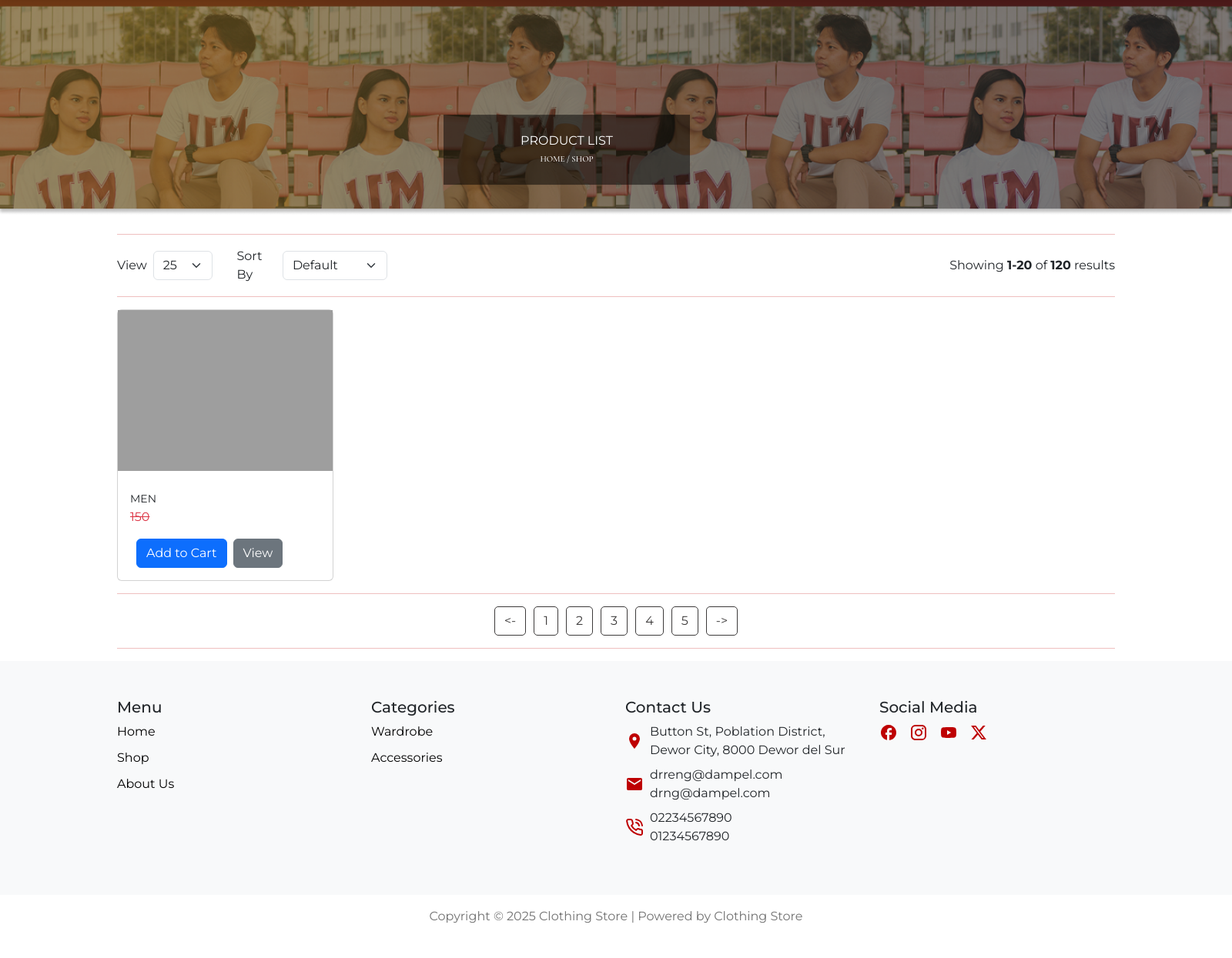
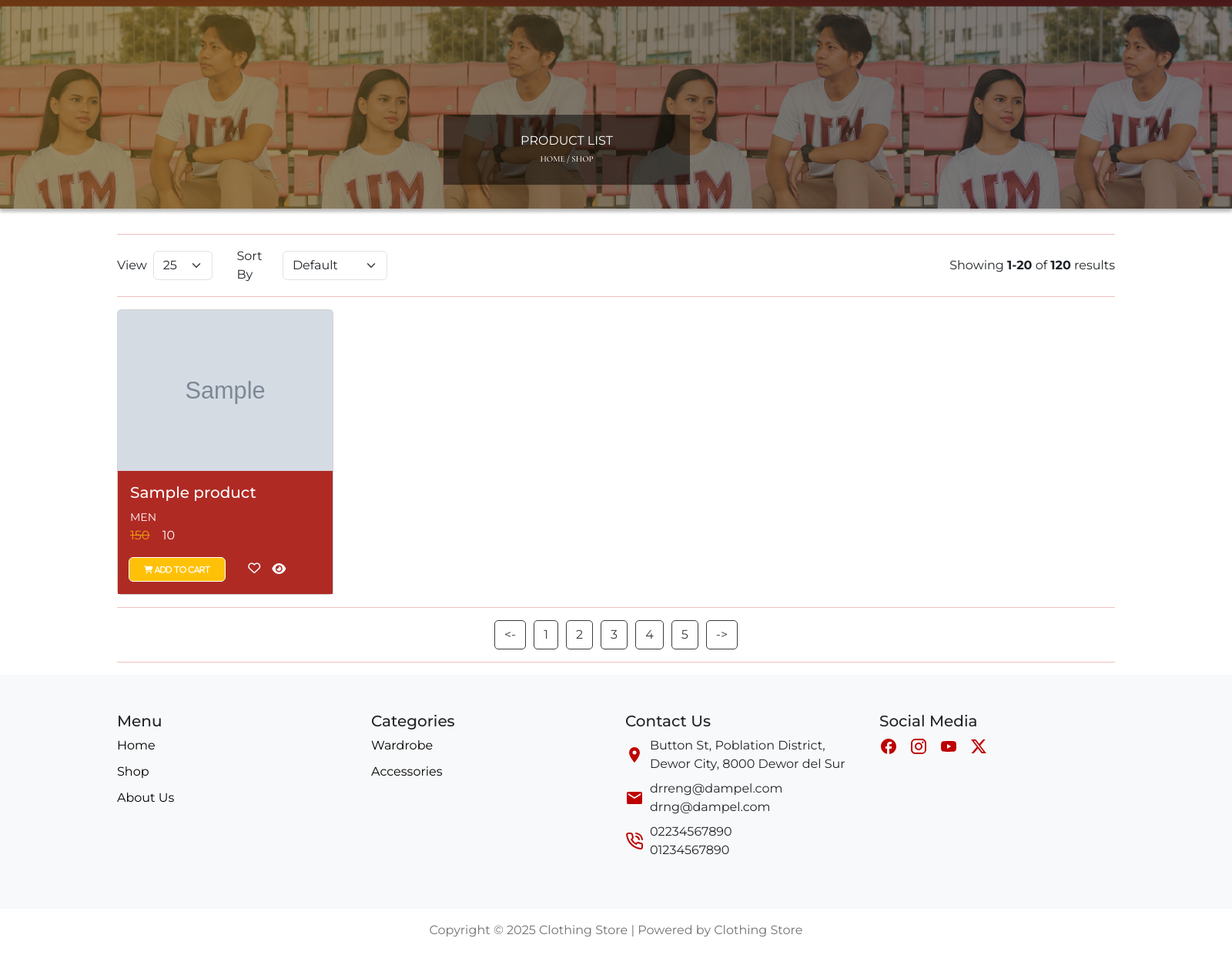
Before and after one commit to yoshbatula/UMERCH, a PHP site: page /shop.php in a window 1600 px wide. Shown: the part 71-1316 px from the top of the page at 77% size. Before the commit the page ends 1271 px from the top, so only its background shows below. Run offline with PHP 8.4, Linux system fonts and the light colour scheme; the visitor is signed in with stand-in values (Sample User, id 1); tables that the repository leaves empty or names only in its code hold one stand-in row (values such as "Sample post"); grey boxes marked "Sample" are stand-in pictures; data that the repository does not hold is empty; some libraries are stand-ins or nearby versions; grey boxes are pictures that could not be loaded.

Commit message:
progress for today

```diff
--- a/css/shop.css
+++ b/css/shop.css
@@ -1,7 +1,4 @@
 @import url('https://fonts.googleapis.com/css2?family=Cormorant+Garamond:ital,wght@0,300;0,400;0,500;0,600;0,700;1,300;1,400;1,500;1,600;1,700&family=Montserrat:ital,wght@0,100..900;1,100..900&family=Roboto:ital,wght@0,100..900;1,100..900&display=swap');
-body {
-    /* color: white; */
-}
 
 .navbar-custom {
     /* background-color: #BE0002; */
@@ -19,7 +16,24 @@
     width: 1600px;
 }
 
+#add-to-cart {
+    border: #ffffff 1px solid;
+    margin-right: 15px;
+    font-size: 12px;
+    transform: translateX(-10px);
+}
 
+#cart-button {
+    font-size: 10px;
+    color: white;
+}
+
+#view-button {
+    text-decoration: none;
+    color: white;
+    font-size: 16px;
+    transform: translate(15px, 4px);
+}
 .search-bar {
     width: 250px;object-fit: fill;
 }
--- a/main/main-page/shop.php
+++ b/main/main-page/shop.php
@@ -14,14 +14,13 @@
     if (!in_array($product_id, $_SESSION['cart'])) {
         $_SESSION['cart'][] = $product_id;
 
-        $product_query = "SELECT Product_ID, Product_Name, Unit_Price, Image FROM products WHERE Product_ID = $product_id";
+        $product_query = "SELECT product_id, product_name, product_price, Image FROM products WHERE product_id = $product_id";
         $product_result = mysqli_query($connection, $product_query);
 
     if ($product = mysqli_fetch_assoc($product_result)) {
-
-            $insert_query = "INSERT INTO carts (Product_ID, Unit_Price, Product_Name, Image)
-                            VALUES ('{$product['Product_ID']}', '{$product['Unit_Price']}',
-                            '{$product['Product_Name']}', '{$product['Image']}')";
+        $insert_query = "INSERT INTO carts (id, product_id, product_name, product_image)
+        VALUES ('{$product['product_id']}', '{$product['product_price']}',
+        '{$product['product_name']}', '{$product['product_image']}')";
 
     mysqli_query($connection, $insert_query);
 }
@@ -47,6 +46,7 @@
     <link rel="preconnect" href="https://fonts.gstatic.com" crossorigin>
     <link href="https://fonts.googleapis.com/css2?family=Cormorant+Garamond:ital,wght@0,300;0,400;0,500;0,600;0,700;1,300;1,400;1,500;1,600;1,700&family=Montserrat:ital,wght@0,100..900;1,100..900&family=Roboto:ital,wght@0,100..900;1,100..900&display=swap" rel="stylesheet">
     <link rel="stylesheet" href="/css/shop.css">
+    <link rel="stylesheet" href="https://cdnjs.cloudflare.com/ajax/libs/font-awesome/6.7.2/css/all.min.css">
 </head>
 <body>
 <!-- NAVIGATION -->
@@ -91,26 +91,59 @@
         <hr>
     </div>
 </section>
-<section>
         <div class="container mt-3">
                 <div class="row g-3">
                     <?php while ($row = mysqli_fetch_assoc($result)) { ?>
                         <div class="col-md-3">
                             <div class="card custom-card-height" style="width: 90%; height: 100%;">
-                        <img src="/assets/images/<?php echo $row['Image']; ?>" alt="<?php echo $row['Product_Name']; ?>" class="product-image" class="thumbnail">
-                        <div class="card-body">
-                            <h5 class="card-title"><?= $row['Product_Name'] ?></h5>
-                            <small class="card-text">MEN</small>
+                                <img src="/assets/images/<?php echo $row['product_image']; ?>" alt="<?php echo $row['product_name']; ?>" class="product-image" class="thumbnail">
+                                <div class="card-body" style="background-color: #B02A24;">
+                                    <h5 class="card-title" style="color: white;"><?= $row['product_name'] ?></h5>
+                                    <small class="card-text" style="color: white;">MEN</small>
                                     <div class="d-flex flex-row gap-2">
-                                <p class="card-text text-decoration-line-through text-danger">150</p>
-                                <p class="card-text text-success">&nbsp;&nbsp;<?= $row['Unit_Price'] ?></p>
+                                        <p class="card-text text-decoration-line-through text-warning opacity-75">150</p>
+                                        <p class="" style="color: white;">&nbsp;&nbsp;<?= $row['product_price'] ?></p>
                                     </div>
                                     <div class="d-flex flex-row ms-2">
                                         <form method="POST" action="<?= $_SERVER['PHP_SELF'] ?>">
-                                    <input type="hidden" name="product_id" value="<?= $row['Product_ID'] ?>">
-                                    <input type="submit" value="Add to Cart" class="btn btn-primary">
+                                            <input type="hidden" name="product_id" value="<?= $row['product_id'] ?>">
+                                            <a class="btn btn-warning" id="add-to-cart" href="#"> <i class="fa-solid fa-cart-shopping" id="cart-button" style="font-size: 10px; width: 100px; height: 10px;"> Add to Cart</i></a>
+                                            <a href="#"><i class="fa-regular fa-heart" style="color: white; font-size: 16px"></i></a>
                                         </form>
-                                <a href="product.php?id=<?= $row['Product_ID'] ?>" class="btn btn-secondary ms-2">View</a>
+                                        <!-- View Button -->
+                                        <a href="#" data-bs-toggle="modal" data-bs-target="#productModal<?= $row['product_id'] ?>"><i class="fa-solid fa-eye" id="view-button"></i></a>
+
+                                        <!-- Product Modal -->
+                                        <div class="modal fade" id="productModal<?= $row['product_id'] ?>" tabindex="-1" aria-labelledby="productModalLabel<?= $row['product_id'] ?>" aria-hidden="true">
+                                            <div class="modal-dialog modal-lg">
+                                                <div class="modal-content">
+                                                    <div class="modal-header">
+                                                        <h5 class="modal-title" id="productModalLabel<?= $row['product_id'] ?>"><?= $row['product_name'] ?></h5>
+                                                        <button type="button" class="btn-close" data-bs-dismiss="modal" aria-label="Close"></button>
+                                                    </div>
+                                                    <div class="modal-body">
+                                                        <div class="row">
+                                                            <div class="col-md-6">
+                                                                <img src="/assets/images/<?= $row['product_image'] ?>" alt="<?= $row['product_name'] ?>" class="img-fluid">
+                                                            </div>
+                                                            <div class="col-md-6">
+                                                                <h5>Description</h5>
+                                                                <p><?= $row['product_description'] ?></p>
+                                                                <h5>Price</h5>
+                                                                <p><?= $row['product_price'] ?></p>
+                                                                <h5>Stock Count</h5>
+                                                                <p><?= $row['stock'] ?></p>
+                                                                <form method="POST" action="<?= $_SERVER['PHP_SELF'] ?>">
+                                                                    <input type="hidden" name="product_id" value="<?= $row['product_id'] ?>">
+                                                                    <button type="submit" class="btn btn-warning">Add to Cart</button>
+                                                                    <button type="button" class="btn btn-outline-danger"><i class="fa-regular fa-heart"></i> Add to Wishlist</button>
+                                                                </form>
+                                                            </div>
+                                                        </div>
+                                                    </div>
+                                                </div>
+                                            </div>
+                                        </div>
                                     </div>
                                 </div>
                             </div>
```
Also changed, not shown: main/admin-page/product.php (+8 -6 lines), main/main-page/cart.php (+23 -32 lines), main/main-page/mainpage.php (+6 -6 lines), assets/images/1741776956_box.png (added). Lines whose indentation alone changed are shown as unchanged.
